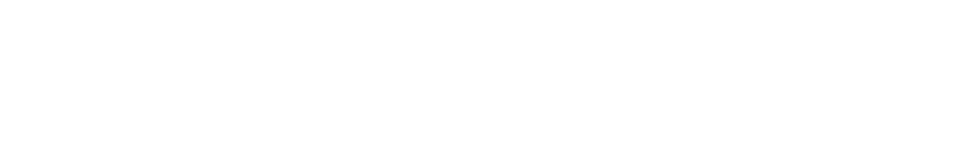
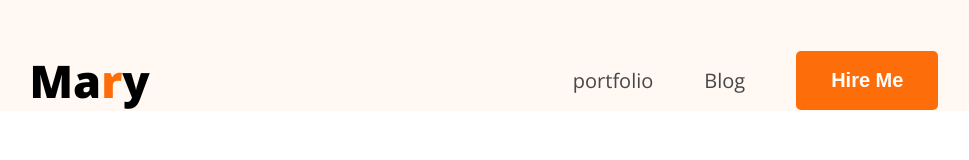
Before and after one commit to mdakash638126-netizen/hero.portfolio, a plain HTML site: page index.html in a window 1280 px wide. Shown: the whole page, without its empty margins (156-1125 px from the left). Drawn offline with nearby package versions, Linux system fonts and the light colour scheme.

Commit message:
desing navbar and styled according to desing

```diff
--- a/index.html
+++ b/index.html
@@ -4,12 +4,28 @@
     <meta charset="UTF-8">
     <meta name="viewport" content="width=device-width, initial-scale=1.0">
     <title>MD Abubakar portfolio </title>
+    <link rel="preconnect" href="https://fonts.googleapis.com">
+<link rel="preconnect" href="https://fonts.gstatic.com" crossorigin>
+<link href="https://fonts.googleapis.com/css2?family=Open+Sans:ital,wght@0,300..800;1,300..800&display=swap" rel="stylesheet">
 
+<link rel="stylesheet" href="styies/portfolio.css">
+</head>
 
-</head>
-<body>
+<body class="font-open-sans">
 
     <header>
+        <nav>
+            <div class="logo">
+                <h2>Ma<span class="color-orange">r</span>y</h2>
+            </div>
+            <ul class="menu">
+                <li><a href="">portfolio</a></li>
+
+                <li><a href="">Blog</a></li>
+                <li><button class="btn">Hire Me</button></li>
+
+            </ul>
+        </nav>
 
     </header>
 
--- /dev/null
+++ b/styies/portfolio.css
@@ -0,0 +1,52 @@
+   *{
+    margin: 0;
+    padding: 0;
+    box-sizing: border-box;
+   }
+
+.font-open-sans{
+  font-family: "Open Sans", sans-serif;
+  font-optical-sizing: auto;
+
+}
+.logo h2{
+    font-size: 45px;
+    font-weight: 900;
+}
+.color-orange{
+    color:#FD6E0A;
+}
+.btn{
+    background-color: #FD6E0A;
+    border: none;
+    padding: 18px 35px;
+    border-radius: 5px;
+    font-size: 20px;
+    font-weight: bold;
+     color: white;
+
+}
+header{
+    background-color: #fff8f3;
+    padding-top: 50px;
+}
+nav{
+    width: 71%;
+    max-width: 1140px;
+    margin: 0px auto;
+    display: flex;
+    justify-content: space-between;
+    align-items: center;
+}
+
+ul.menu{
+    display: flex;
+    list-style-type: none;
+    gap: 51px;
+    align-items: center;
+}
+ul.menu a{
+    font-size: 20px;
+    color: #474747;
+    text-decoration: none;
+}
```
Also changed, not shown: images/developer.png (added), images/hardy.png (added), images/header_bg.png (added), images/icons/facebook.png (added), images/icons/insta.png (added), images/icons/js.png (added), images/icons/mongo.png (added), images/icons/nodejs.png (added), images/icons/react.png (added), images/icons/twitter.png (added).
